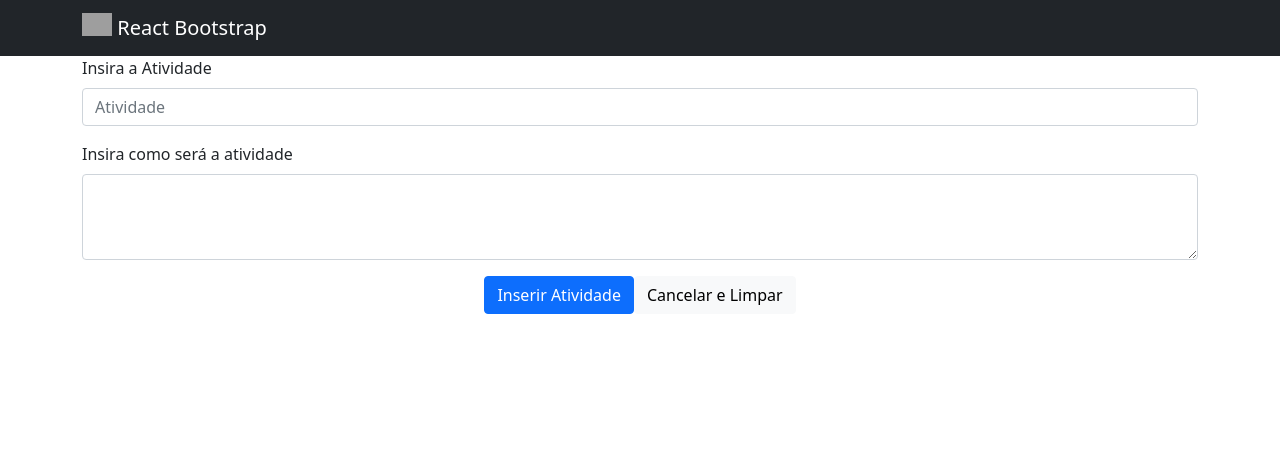
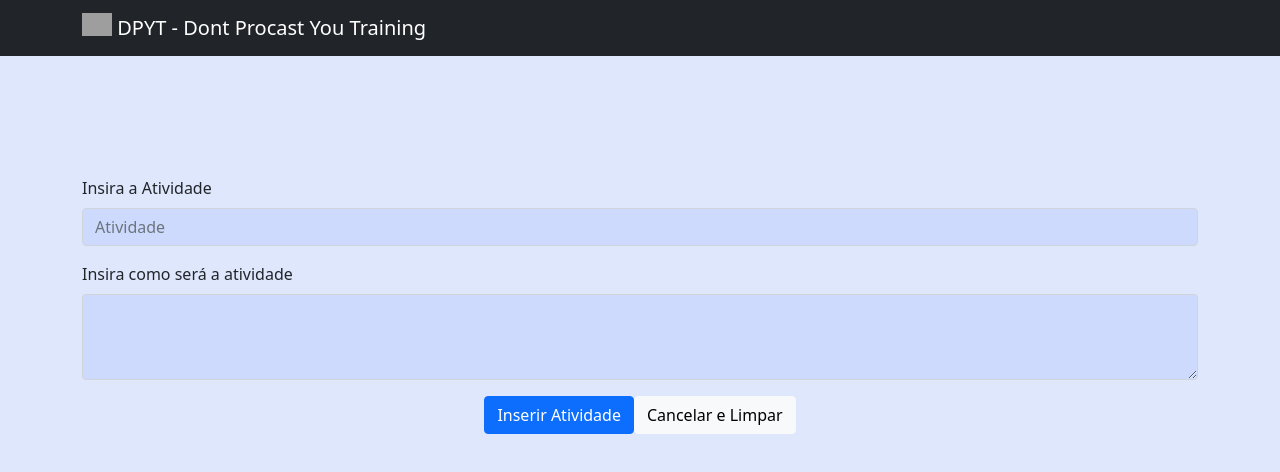
Before and after one commit to pedrotakahashi/trabalho-ihm, a React (Create React App) app: page /todo in a window 1280 px wide. Shown: the top 472 px of the page. Built offline with nearby package versions, Linux system fonts and the light colour scheme; grey boxes are pictures that could not be loaded.

Commit message:
feat(styles): Main styles

```diff
--- a/src/assets/styles/app.css
+++ b/src/assets/styles/app.css
@@ -1 +1,3 @@
 @import url(components/images.css);
+@import url(components/main.css);
+@import url(components/inputs.css);
--- /dev/null
+++ b/src/assets/styles/components/inputs.css
@@ -0,0 +1,9 @@
+.container-inputs {
+margin-top: 15vh;
+}
+textarea.form-control{
+  background-color: #cddafd;
+}
+.form-control{
+  background-color: #cddafd;
+}
--- /dev/null
+++ b/src/assets/styles/components/main.css
@@ -0,0 +1,3 @@
+body{
+  background-color: #dfe7fd;
+}
--- a/src/components/Inputs/Todo.tsx
+++ b/src/components/Inputs/Todo.tsx
@@ -2,13 +2,13 @@ import { Button, Col, Container, Form, Row } from "react-bootstrap";
 
 const Todo = () => {
   return (
-    <Container>
+    <Container className="container-inputs">
       <Row className="justify-content-sm-center justify-content-md-center">
         <Col>
           <Form>
             <Form.Group className="mb-3">
               <Form.Label>Insira a Atividade</Form.Label>
-              <Form.Control type="email" placeholder="Atividade" />
+              <Form.Control type="activity" placeholder="Atividade" />
             </Form.Group>
             <Form.Group className="mb-3">
               <Form.Label>Insira como será a atividade</Form.Label>
--- a/src/components/Navbar/Menutopside.tsx
+++ b/src/components/Navbar/Menutopside.tsx
@@ -4,7 +4,7 @@ export const Menutopside = () => (
   <Navbar bg="dark" variant="dark">
     <Container>
       <Navbar.Brand href="#home">
-        <img src={logo} className="topside-logo d-inline-block align-top" /> React Bootstrap
+        <img src={logo} className="topside-logo d-inline-block align-top" /> DPYT - Dont Procast You Training
       </Navbar.Brand>
     </Container>
   </Navbar>
```
